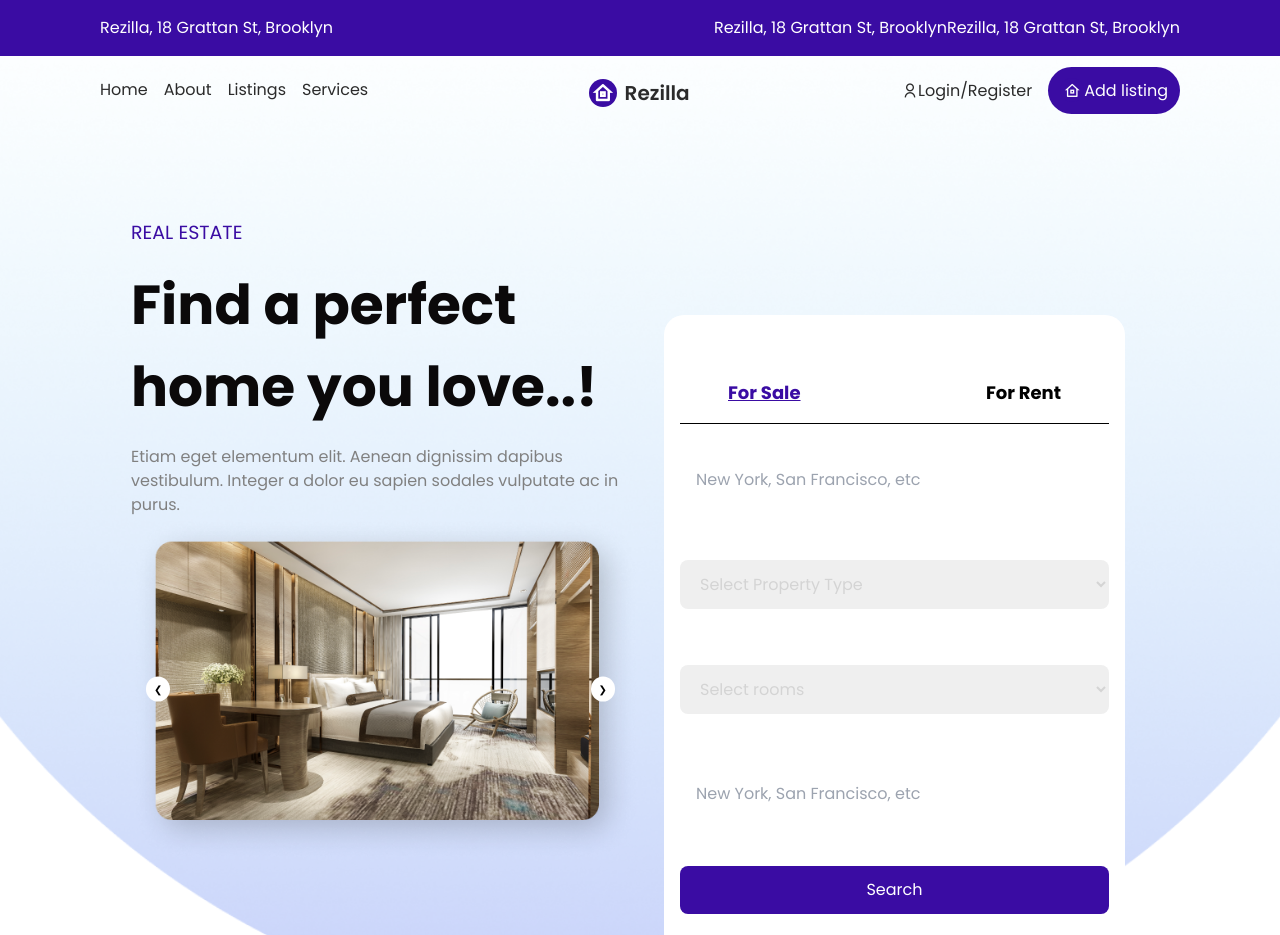
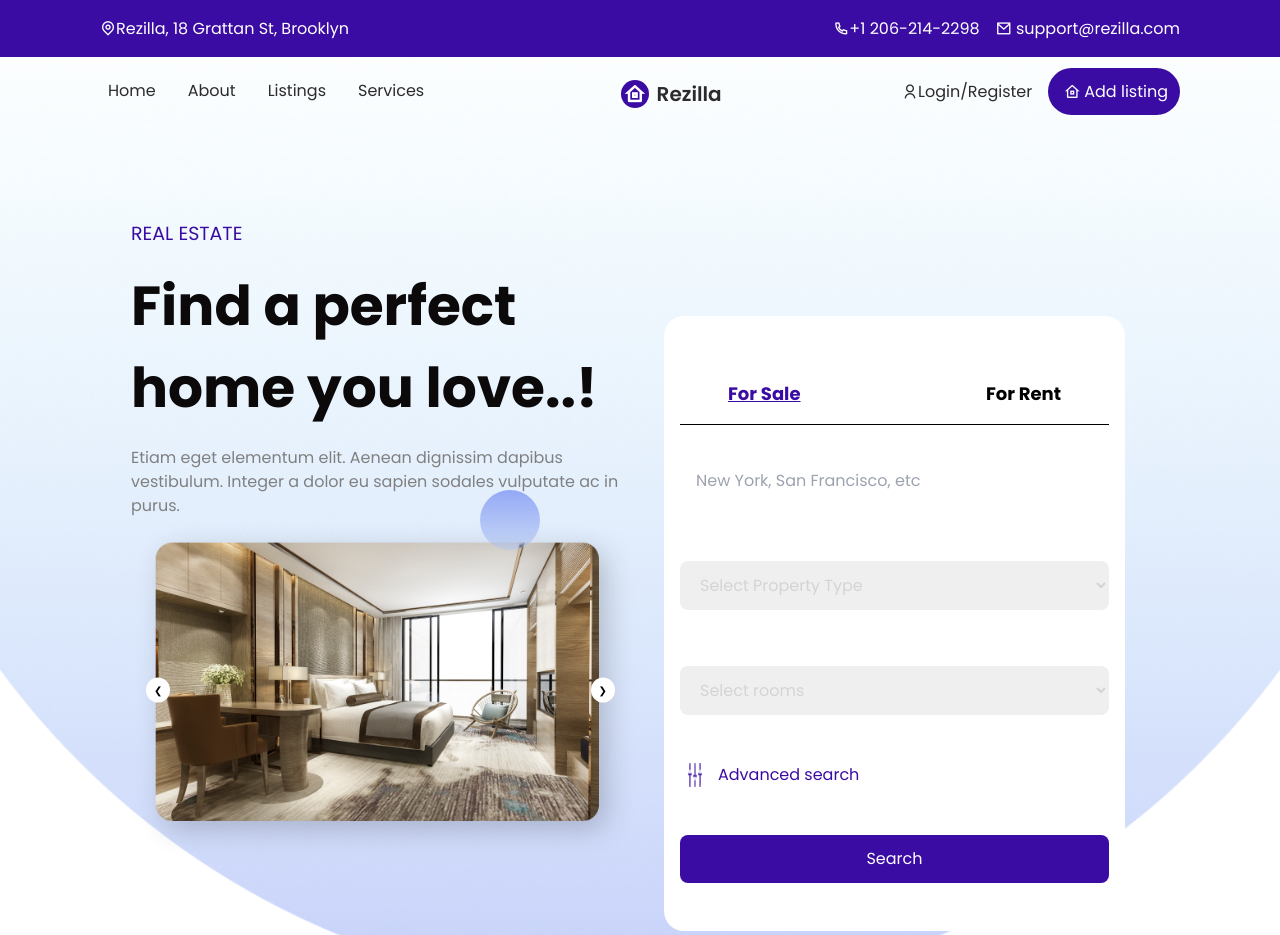
Before and after one commit to SaidAzmour9/rezilla, a plain HTML site: page index.html in a window 1280 px wide. Shown: the top 935 px of the page. Drawn offline with nearby package versions, Linux system fonts and the light colour scheme.

Commit message:
add inal touches

```diff
--- a/index.html
+++ b/index.html
@@ -19,6 +19,9 @@
             dgray: '#2B2B2B',
             gray: '#D4D4D4',
             white: '#FFFFFF',
+          },
+          boxShadow: {
+              shForm: "10px 30px 50px 0px rgba(0, 0, 0, 0.5)",
           }
         },
         fontFamily: {
@@ -30,18 +33,21 @@
   <title>Rezilla</title>
 </head>
 <body>
-    <header class="hederImg pb-[300px] lg:pb-[10px]">
+  <section class="relative hederMImg">
+    <div class="absolute w-full">
+    </div>
+    <header class="pb-[300px] lg:pb-[10px]">
       <!-- start contact info -->
         <div class="hidden md:flex justify-between px-[30px] lg:px-[100px] bg-move text-white py-4">
           <div>
-            <span>Rezilla, 18 Grattan St, Brooklyn</span>
+            <span><i class="ri-map-pin-line"></i>Rezilla, 18 Grattan St, Brooklyn</span>
           </div>
-          <div class="flex">
+          <div class="flex gap-4">
             <div>
-              <span>Rezilla, 18 Grattan St, Brooklyn</span>
+              <span><i class="ri-phone-line"></i>+1 206-214-2298</span>
             </div>
             <div>
-              <span>Rezilla, 18 Grattan St, Brooklyn</span>
+              <span><i class="ri-mail-line"></i> support@rezilla.com</span>
             </div>
           </div>
         </div>
@@ -49,10 +55,10 @@
       <!-- start desktop nav -->
         <nav class="flex text-dgray justify-between px-[30px] lg:px-[100px] py-[22px] ">
           <ul class="hidden lg:flex justify-between space-x-4">
-            <li><a href="#">Home</a></li>
-            <li><a href="#">About</a></li>
-            <li><a href="#">Listings</a></li>
-            <li><a href="#">Services</a></li>
+            <li class="hover:bg-gray rounded-full px-2"><a href="#">Home</a></li>
+            <li class="hover:bg-gray rounded-full px-2"><a href="#">About</a></li>
+            <li class="hover:bg-gray rounded-full px-2"><a href="#">Listings</a></li>
+            <li class="hover:bg-gray rounded-full px-2"><a href="#">Services</a></li>
 
           </ul>
           <div>
@@ -79,9 +85,6 @@
 
           </ul>
           <div class="">
-            <a href="#" class="font-semibold text-[20px]"><i class="ri-home-8-line mx-2 text-white bg-move rounded-full p-1 "></i>Rezilla</a>
-          </div>
-          <div class="">
             <div class="">
               <a href="#"><i><i class="ri-user-line"></i></i><span>Login/Register</span></a>
             </div>
@@ -91,7 +94,7 @@
           </div>
         </div>
       <!-- hero section starting -->
-        <div class="lg:grid lg:grid-cols-2 px-[30px] lg:px-[131px] mt-[49px] lg:mt-[89px] pb-[53px]">
+        <div class="lg:grid lg:grid-cols-2 px-[10px] lg:px-[131px] mt-[49px] lg:mt-[89px] pb-[53px]">
           <div>
             <span class="text-move text-[19px] mb-[30px]">REAL ESTATE</span>
             <h1 class=" text-dblack font-bold text-[39px]  lg:text-[55px] my-4">Find a perfect home you love..!</h1>
@@ -101,17 +104,18 @@
             <div class="slider relative">
               <div class="slides flex">
                   <div class="slide"><img src="images/luxury-classic-modern-bedroom-suite-hotel 1.png" alt="Slide 1"></div>
-                  <div class="slide"><img src="images/luxury-classic-modern-bedroom-suite-hotel 1.png"" alt="Slide 2"></div>
+                  <div class="slide"><img src="images/luxury-classic-modern-bedroom-suite-hotel 1.png" alt="Slide 2"></div>
                   <div class="slide"><img src="images/luxury-classic-modern-bedroom-suite-hotel 1.png" alt="Slide 3"></div>
               </div>
               <div class="prev" onclick="prevSlide()">&#10094;</div>
               <div class="next" onclick="nextSlide()">&#10095;</div>
               <div class="pagination"></div>
             </div>
+            <span class=" absolute circole top-[390px] left-[280px] lg:left-[480px] lg:top-[490px] "></span>
             <!-- ./slider -->
           </div>
           <!-- start form code -->
-          <form class="hidden lg:block bg-white rounded-[20px] py-12 px-4 mx-6 mt-24" id="propertyForm">
+          <form class="bg-white shForm rounded-[20px] py-12 px-4 mx-6 mt-24" id="propertyForm">
             <div class="flex justify-between text-center text-lg pt-4 pb-2">
                 <button class="text-move font-bold ml-2 lg:ml-12 pb-2 underline hover:underline-offset-8" id="salebtn">For Sale</button>
                 <button class="font-bold mr-2 lg:mr-12 pb-2" id="rentbtn">For Rent</button>
@@ -132,7 +136,10 @@
                     <option class="bg-gray-light px-4 py-3 rounded-lg mt-8 text-gray">Select room 2</option>
                 </select>
                 <span class="error-message" id="roomsTypeError"></span><br>
-                <input type="text" placeholder="New York, San Francisco, etc" class="bg-gray-light px-4 py-3 rounded-lg mt-8 border-none">
+                <div class="pl-2 flex gap-4 pt-6">
+                  <img src="images/icons/adsearch.png" alt="">
+                  <p class="text-move">Advanced search</p>
+                </div>
             </div>
             <div class="hidden flex flex-col" id="rentForm">
               <input type="text" placeholder="New York,222 San Francisco, etc" class="bg-gray-light px-4 py-3 rounded-lg mt-8 border-none">
@@ -146,7 +153,10 @@
                   <option class="bg-gray-light px-4 py-3 rounded-lg mt-8 text-gray">Select Property Type</option>
                   <option class="bg-gray-light px-4 py-3 rounded-lg mt-8 text-gray">Select Property Type</option>
               </select>
-              <input type="text" placeholder="New York, San Francisco, etc" class="bg-gray-light px-4 py-3 rounded-lg mt-8 border-none">
+              <div class="pl-2 flex gap-4 pt-6">
+                <img src="images/icons/adsearch.png" alt="">
+                <p class="text-move">Advanced search</p>
+              </div>
             </div>
             <button type="submit" class="mt-12 w-full bg-move text-white text-center py-3 rounded-lg" id="salesearch">Search</button>
             <button type="submit" class="hidden mt-12 w-full bg-move text-white text-center py-3 rounded-lg" id="rentsearch">Search</button>
@@ -154,44 +164,7 @@
           <!-- end form code -->
         </div>
     </header>
-    <!-- moblie form -->
-    <form  class="lg:hidden bg-white rounded-[20px] p-4 mx-6 mt-[-300px]">
-      <div class="flex justify-between text-center text-lg pt-4 pb-2">
-        <p class="text-move font-bold ml-2 lg:ml-12 pb-2 underline hover:underline-offset-8" id="saleMbtn">For Sale</p>
-        <p class="font-bold mr-2 lg:mr-12 pb-2" id="rentMbtn">For Rent</p>
-      </div>
-      <hr class="bg-gray">
-      <div class="flex flex-col" id="saleMForm">
-          <input type="text" placeholder="New York, San Francisco, etc" class="bg-gray-light px-4 py-3 rounded-lg mt-8 border-none">
-          <select class="bg-gray-light px-4 py-3 rounded-lg mt-8 text-gray border-none">
-              <option class="bg-gray-light px-4 py-3 rounded-lg mt-8 text-gray">Select for sale</option>
-              <option class="bg-gray-light px-4 py-3 rounded-lg mt-8 text-gray">Select Property Type</option>
-              <option class="bg-gray-light px-4 py-3 rounded-lg mt-8 text-gray">Select Property Type</option>
-          </select>
-          <select class="bg-gray-light px-4 py-3 rounded-lg mt-8 text-gray border-none">
-              <option class="bg-gray-light px-4 py-3 rounded-lg mt-8 text-gray">Select Property Type</option>
-              <option class="bg-gray-light px-4 py-3 rounded-lg mt-8 text-gray">Select Property Type</option>
-              <option class="bg-gray-light px-4 py-3 rounded-lg mt-8 text-gray">Select Property Type</option>
-          </select>
-          <input type="text" placeholder="New York, San Francisco, etc" class="bg-gray-light px-4 py-3 rounded-lg mt-8 border-none">
-      </div>
-      <div class="hidden flex flex-col" id="rentMForm">
-        <input type="text" placeholder="New York,222 San Francisco, etc" class="bg-gray-light px-4 py-3 rounded-lg mt-8 border-none">
-        <select class="bg-gray-light px-4 py-3 rounded-lg mt-8 text-gray border-none">
-            <option class="bg-gray-light px-4 py-3 rounded-lg mt-8 text-gray">Select for rent</option>
-            <option class="bg-gray-light px-4 py-3 rounded-lg mt-8 text-gray">Select Property Type</option>
-            <option class="bg-gray-light px-4 py-3 rounded-lg mt-8 text-gray">Select Property Type</option>
-        </select>
-        <select class="bg-gray-light px-4 py-3 rounded-lg mt-8 text-gray border-none">
-            <option class="bg-gray-light px-4 py-3 rounded-lg mt-8 text-gray">Select Property Type</option>
-            <option class="bg-gray-light px-4 py-3 rounded-lg mt-8 text-gray">Select Property Type</option>
-            <option class="bg-gray-light px-4 py-3 rounded-lg mt-8 text-gray">Select Property Type</option>
-        </select>
-        <input type="text" placeholder="New York, San Francisco, etc" class="bg-gray-light px-4 py-3 rounded-lg mt-8 border-none">
-      </div>
-      <button class="mt-12 w-full bg-move text-white text-center py-3 rounded-lg"><i>Search</i></button>
-    </form>
-    <!-- end moblie form -->
+  </section>
 
     <div class="lg:w-[800px] m-auto lg:pl-[100px] mt-[-40px] ">
       <div class="hidden lg:flex flex-col lg:flex-row  lg:space-x-4 space-y-0 space-x-0 lg:space-y-4 m-auto w-full justify-center">
--- a/style.css
+++ b/style.css
@@ -57,19 +57,13 @@
 }
 
 @layer utilities {
-.hederImg {
-    background-image: url("images/Rectangle 4.png");
-    background-repeat: no-repeat;
-    background-position: center;
-    background-size: cover;
 
-}
 .hederMImg {
     background-image: url("images/Rectangle 4.png");
     background-repeat: no-repeat;
     background-position: center;
     background-size: cover;
-    max-height: 850px;
+    max-height: 200vh;
 }
 }
 @layer base {
@@ -130,3 +124,12 @@ form input{
     background: linear-gradient(to top, #ffffff, #4361EE);
     opacity: 50%;
 }
+
+.circole{
+    width: 60px;
+    height: 60px;
+    display: inline-block;
+    border-radius: 50%;
+    background: linear-gradient(to top, #b1c7f2, #4361EE);
+    opacity: 50%;
+}
```
Also changed, not shown: images/icons/adsearch.png (added). Lines whose indentation alone changed are shown as unchanged.
